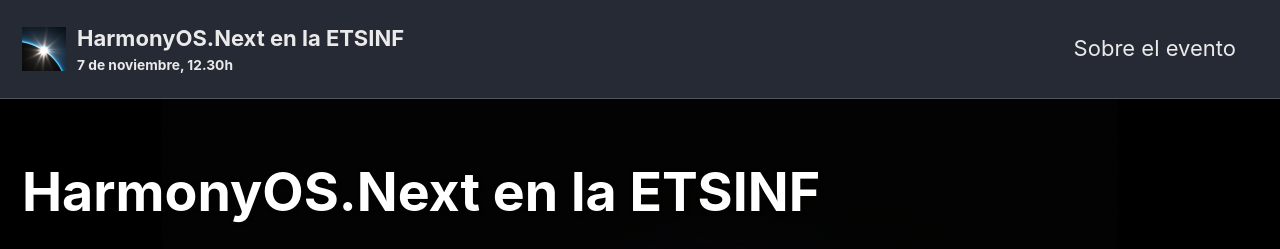
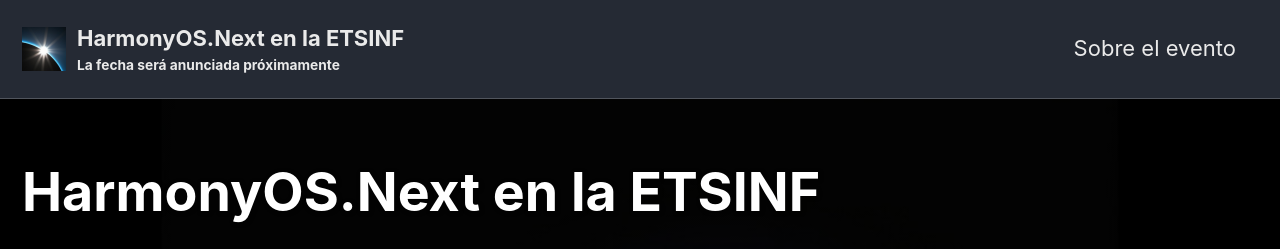
Before and after one commit to espinr/harmonyos, a Jekyll site: the page built from _pages/splash.md, in a window 1280 px wide. Shown: the top 249 px of the page. Built offline with Jekyll 4.4.1, drawn with Linux system fonts in a browser that asks for light colours; cached includes are drawn as plain includes; the list of posts is cut into pages by our own code.

Commit message:
Removed date

```diff
--- a/_config.yml
+++ b/_config.yml
@@ -19,7 +19,7 @@
 rtl                      : # true, false (default) # turns direction of the page into right to left for RTL languages
 title                    : "Jornada en la ETSINF (UPV)"
 title_separator          : "-"
-subtitle                 : "7 de noviembre, 12.30h"
+subtitle                 : "La fecha será anunciada próximamente"
 name                     : "Jornada HarmonyOS.Next"
 description              : "Descubre el nuevo sistema operativo y su entorno de programación"
 url                      : #"https://openathletics.net"
```
